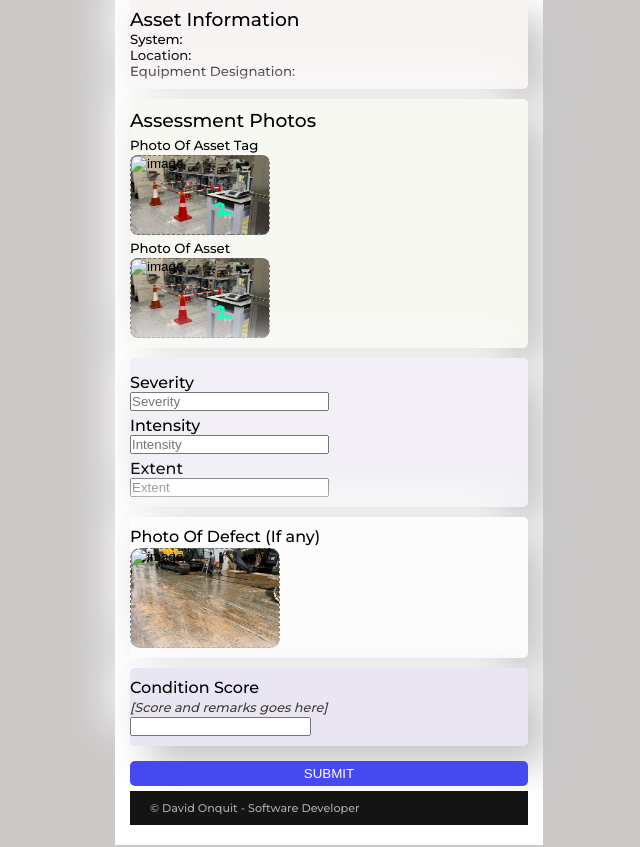
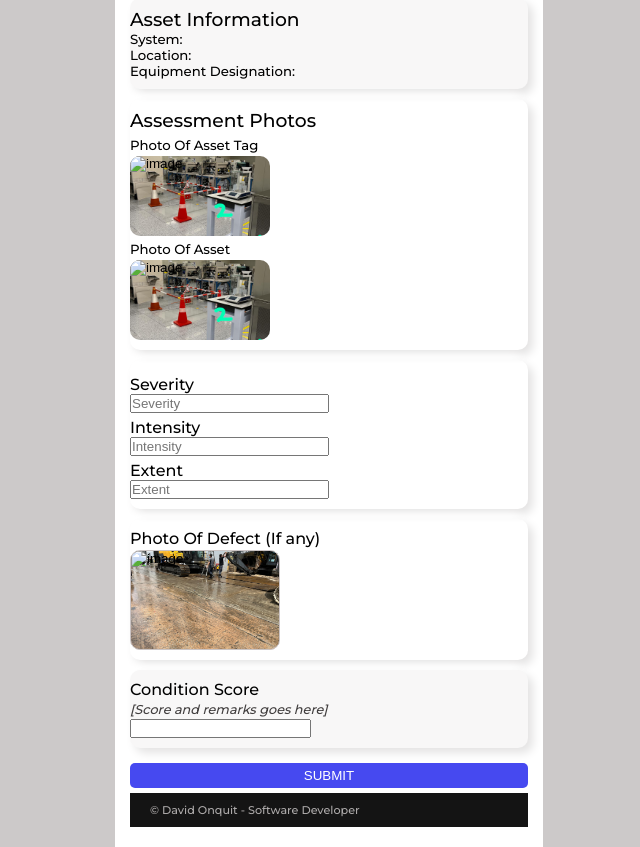
Before and after one commit to TKamote/C-WDevelopmentApp, a plain HTML site: page index.html in a window 1280 px wide. Shown: the part 112-959 px from the top of the page, without its empty margins (311-951 px from the left). Drawn offline with Linux system fonts and the light colour scheme.

Commit message:
2nd commit

```diff
--- a/index.html
+++ b/index.html
@@ -10,6 +10,7 @@
     <link
         href="https://fonts.googleapis.com/css2?family=Montserrat:wght@300;500&family=Open+Sans:wght@400;700&display=swap"
         rel="stylesheet">
+        <link rel="icon" type="image/png" sizes="60@3x" href="/resources/CWServices_LOGO_1-1.png">
     <link rel="stylesheet" href="main.css">
     <title>C&W Services</title>
 </head>
--- a/main.css
+++ b/main.css
@@ -28,27 +28,28 @@ body {
       width: 50%;
       padding: 10px 0; }
     body .container .asset-information {
-      border-radius: 5px;
-      background: #f9f4f4;
-      box-shadow: 19px 19px 39px #c5c5c5, -19px -19px 39px #fbfbfb;
+      border-radius: 10px;
+      background: #f8f7f7;
+      box-shadow:  5px 5px 10px #e4e3e3,
+             -5px -5px 10px #ffffff;
       padding: 10px 0;
       margin: 10px 0; }
     body .container .assessment-photos {
-      border-radius: 5px;
-      background: #f7f8f1;
-      box-shadow: 19px 19px 39px #c5c5c5, -19px -19px 39px #fbfbfb;
+      border-radius: 10px;
+      box-shadow:  5px 5px 10px #e4e3e3,
+             -5px -5px 10px #ffffff;
       padding: 10px 0; }
       body .container .assessment-photos h5 {
         padding-top: 5px; }
       body .container .assessment-photos input {
-        background-image: url(/resources/ThermoFisher.jpeg);
+        background-image: url(resources/ThermoFisher.jpeg);
         background-repeat: no-repeat;
         background-size: cover;
         background-position: center;
         width: 140px;
         height: 80px;
-        border-radius: 8px;
-        border: dashed #737070 0.5px; }
+        border-radius: 10px;
+        border: srgb(225, 220, 220)37070 0.5px; }
         body .container .assessment-photos input input::content {
           background-color: bisque; }
     body .container form {
@@ -56,9 +57,9 @@ body {
       display: flex;
       flex-direction: column;
       padding: 10px 0;
-      border-radius: 5px;
-      background: #f2f0f6;
-      box-shadow: 19px 19px 39px #c5c5c5, -19px -19px 39px #fbfbfb; }
+      border-radius: 10px;
+      box-shadow:  5px 5px 10px #e4e3e3,
+             -5px -5px 10px #ffffff; }
       body .container form input {
         width: 50%; }
       body .container form label {
@@ -66,24 +67,25 @@ body {
     body .container .photo-of-defects {
       margin: 10px 0;
       padding: 10px 0;
-      border-radius: 5px;
-      background: #fcfcfd;
-      box-shadow: 19px 19px 39px #c5c5c5, -19px -19px 39px #fbfbfb; }
+      border-radius: 10px;
+      box-shadow:  5px 5px 10px #e4e3e3,
+             -5px -5px 10px #ffffff; }
       body .container .photo-of-defects input {
-        background-image: url(/resources/Volvo.jpeg);
+        background-image: url(resources/Volvo.jpeg);
         background-repeat: no-repeat;
         background-size: cover;
         background-position: center;
         width: 150px;
         height: 100px;
         border-radius: 10px;
-        border: dashed #737070 0.5px; }
+        border: solid rgb(203, 196, 196) 0.5px; }
     body .container .conditional-assessment {
       padding: 10px 0;
       margin-bottom: 10px;
-      border-radius: 5px;
-      background: #eae5f2;
-      box-shadow: 19px 19px 39px #c5c5c5, -19px -19px 39px #fbfbfb; }
+      border-radius: 10px;
+      background: #f8f7f7;
+      box-shadow:  5px 5px 10px #e4e3e3,
+             -5px -5px 10px #ffffff; }
       body .container .conditional-assessment .condition-score span {
         font-size: .8rem;
         font-style: italic;
```
